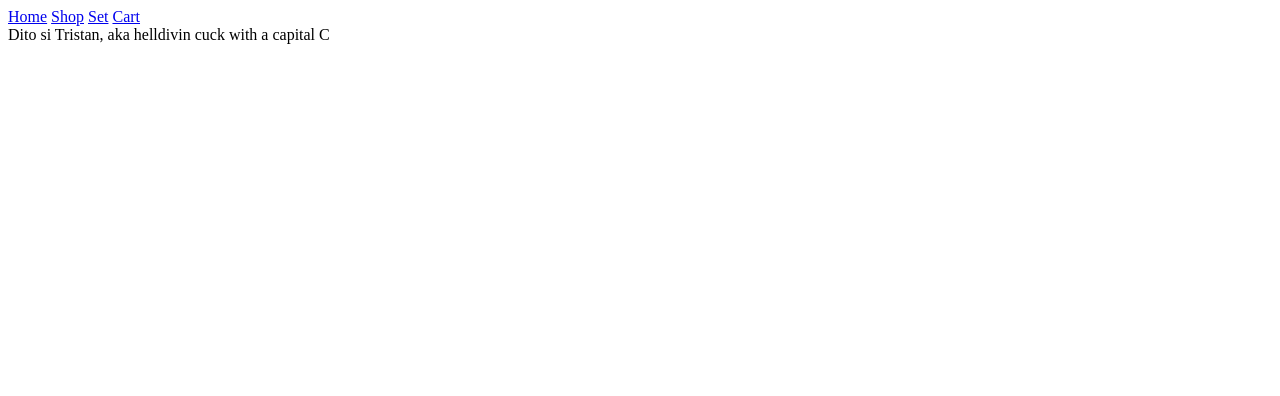
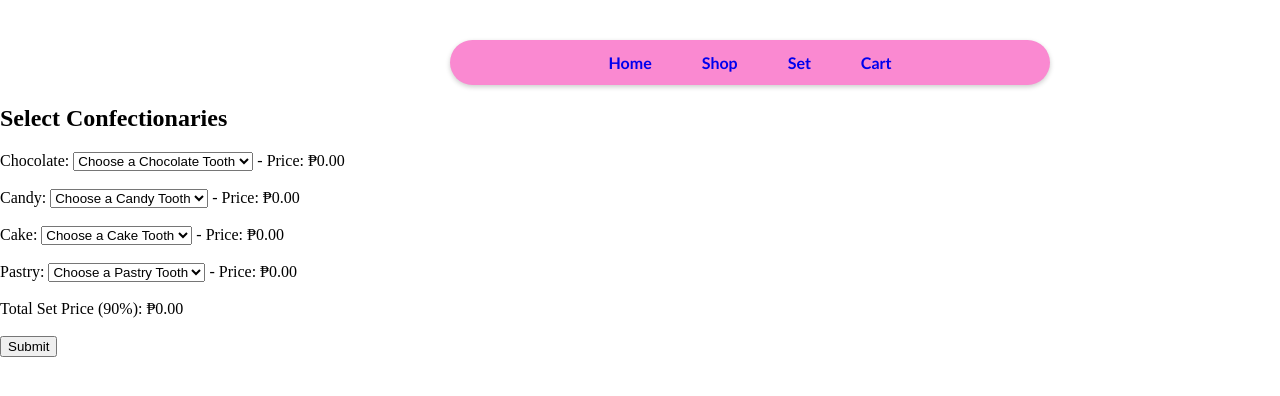
Before and after one commit to lanztriozo/IT-PROG, a PHP site: page /set.php in a window 1280 px wide. Shown: the top 396 px of the page. Run offline with PHP 8.4, Linux system fonts and the light colour scheme; data comes from the database, SQL or seed files in the repository.

Commit message:
Add files via upload

```diff
--- a/checkout.php
+++ b/checkout.php
@@ -29,7 +29,11 @@
             $conn->query($sql);
             $sql = "DELETE FROM Cart WHERE user_id = $userID";
             $conn->query($sql);
+            header("home.php");
+            exit();
         }
         else{
-            echo "<br>Transaction Failed";
+            echo "<br>Transaction Failed<br>";
+            $back = "cart.php";
+            echo '<button onclick="window.location.href=\'' . $back . '\';">Go Back</button>';
         }
--- a/set.php
+++ b/set.php
@@ -1,12 +1,74 @@
-<!DOCTYPE html>
-<html lang="en">
+<html>
 <head>
-    <meta charset="UTF-8">
-    <meta name="viewport" content="width=device-width, initial-scale=1.0">
-    <title>Set</title>
+    <title>Set Creation</title>
+    <script>
+        function updatePrice(category) {
+            var selectedItem = document.getElementById(category);
+            var priceSpan = document.getElementById(category + "_price");
+            var selectedOption = selectedItem.options[selectedItem.selectedIndex];
+            var price = parseInt(selectedOption.getAttribute('data-price'));
+            priceSpan.innerHTML = " - Price: ₱" + price.toFixed(2);
+
+            calculateTotalPrice();
+        }
+
+        function calculateTotalPrice() {
+            var chocolatePrice = getPrice('chocolate');
+            var candyPrice = getPrice('candy');
+            var cakePrice = getPrice('cake');
+            var pastryPrice = getPrice('pastry');
+
+            var totalPrice = chocolatePrice + candyPrice + cakePrice + pastryPrice;
+            var discountedPrice = 0.9 * totalPrice;
+
+            document.getElementById('set_price').innerHTML = "Total Set Price (90%): ₱" + discountedPrice.toFixed(2);
+        }
+
+        function getPrice(category) {
+            var selectedItem = document.getElementById(category);
+            var selectedOption = selectedItem.options[selectedItem.selectedIndex];
+            return parseInt(selectedOption.getAttribute('data-price')) || 0;
+        }
+    </script>
+    <style>
+    body {
+        margin: 0;
+    padding: 0;
+    }
+    .container { /*TWhere navbar is contained so that it doesn't take up entire page */
+        text-align: center;
+        max-width: 600px;
+        width: 100%;
+        margin-left: 450px;
+    }
+    .navbar { /*Navigation Bar for Home, Shop, Set, Cart */
+        text-align: center;
+        font-family: 'Trebuchet MS', 'Lucida Sans Unicode', 'Lucida Grande', 'Lucida Sans', Arial, sans-serif;
+        font-size: 16px;
+        font-weight: 700;
+        line-height: 25px;
+        background-color: #fa89d1;
+        box-shadow: 0px 2px 5px rgba(0, 0, 0, 0.2);
+        border-radius: 50px;
+        margin-top: 40px;
+    }
+
+    nav {
+        display: flex;
+        justify-content: center;
+        align-items: center;
+    }
+
+    nav a {
+        text-decoration: none;
+        margin: 0 15px;
+        padding: 10px;
+    }
+    </style>
 </head>
 <body>
-    <div>
+    <div class ="container">
+        <div class="navbar">
             <nav>
                 <a href="home.php">Home</a>
                 <a href="shop.php">Shop</a>
@@ -14,8 +76,69 @@
                 <a href="cart.php">Cart</a>
             </nav>
         </div>
+    </div>
+    <h2>Select Confectionaries</h2>
+
+    <form method="post" action="process_form.php">
+
         <?php
-    echo "Dito si Tristan, aka helldivin cuck with a capital C";
+        $host = "localhost";
+        $username = "root";
+        $password = "";
+        $database = "confectionary_db";
+
+        $conn = mysqli_connect($host, $username, $password, $database);
+
+        if (!$conn) {
+            die("Connection failed: " . mysqli_connect_error());
+        }
+
+        function fetchItems($category, $conn) {
+            $result = mysqli_query($conn, "SELECT item_id, item_name, item_price FROM Item WHERE category_id = $category AND item_stock > 0");
+            while ($row = mysqli_fetch_assoc($result)) {
+                echo "<option value='{$row['item_id']}' data-price='{$row['item_price']}'>{$row['item_name']}</option>";
+            }
+        }
         ?>
+
+        <label for="chocolate">Chocolate:</label>
+        <select name="chocolate" id="chocolate" onchange="updatePrice('chocolate')">
+            <option>Choose a Chocolate Tooth</option>
+            <?php fetchItems(1, $conn); ?>
+        </select>
+        <span id="chocolate_price"> - Price: ₱0.00</span>
+        <br><br>
+
+        <label for="candy">Candy:</label>
+        <select name="candy" id="candy" onchange="updatePrice('candy')">
+            <option>Choose a Candy Tooth</option>
+            <?php fetchItems(4, $conn); ?>
+        </select>
+        <span id="candy_price"> - Price: ₱0.00</span>
+        <br><br>
+
+        <label for="cake">Cake:</label>
+        <select name="cake" id="cake" onchange="updatePrice('cake')">
+            <option>Choose a Cake Tooth</option>
+            <?php fetchItems(3, $conn); ?>
+        </select>
+        <span id="cake_price"> - Price: ₱0.00</span>
+        <br><br>
+
+        <label for="pastry">Pastry:</label>
+        <select name="pastry" id="pastry" onchange="updatePrice('pastry')">
+            <option>Choose a Pastry Tooth</option>
+            <?php fetchItems(2, $conn); ?>
+        </select>
+        <span id="pastry_price"> - Price: ₱0.00</span>
+        <br><br>
+
+        <div id="set_price">Total Set Price (90%): ₱0.00</div>
+        <br>
+
+        <input type="submit" value="Submit">
+    </form>
+
+    <?php mysqli_close($conn); ?>
 </body>
 </html>
```
Also changed, not shown: Index.php (+7 -0 lines), cart.php (+28 -5 lines), login.php (+8 -12 lines), process_form.php (added, +61 -0 lines), shop.php (+28 -36 lines). Lines whose indentation alone changed are shown as unchanged.
